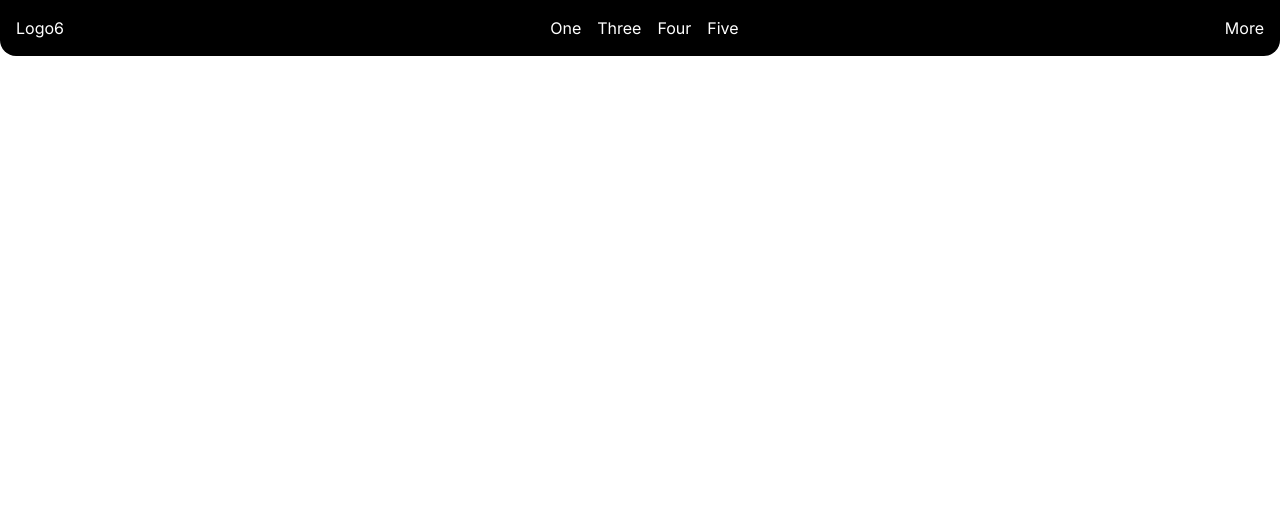
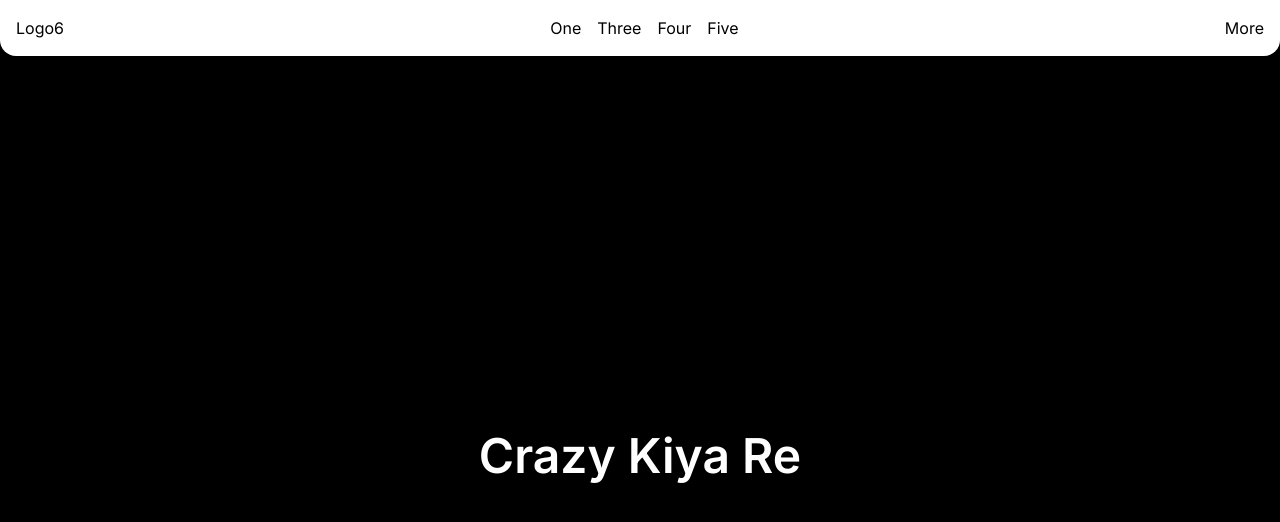
Before and after one commit to SyedMuzammil2212/TalentCogent, a Next.js app in the folder cogentdashboard/: page /trail in a window 1280 px wide. Shown: the top 522 px of the page. Built offline with nearby package versions, Linux system fonts and the light colour scheme.

Commit message:
Added Hero Section

```diff
--- /dev/null
+++ b/cogentdashboard/app/components/mainbody.js
@@ -0,0 +1,31 @@
+"use client"
+import React from 'react';
+import {motion} from "framer-motion"
+
+
+function Mainbody() {
+    return (
+        <div className={ ' h-screen  bg-black   w-full  flex flex-col items-center justify-center  ' } >
+            <motion.div className={" text-white text-[48px] font-semibold  "}
+            initial={{
+                opacity:0,
+                filter:"blur(10px)",
+                y:100
+            }}
+            animate={{
+                opacity:1,
+                filter:"blur(0px)",
+                y:0
+            }}
+            transition={{
+                duration:0.4
+            }}
+            >
+                Crazy Kiya Re
+            </motion.div>
+
+        </div>
+    );
+}
+
+export default Mainbody;
--- a/cogentdashboard/app/components/navbar.js
+++ b/cogentdashboard/app/components/navbar.js
@@ -2,8 +2,8 @@ import React from 'react';
 
 function Navbar({crazy}) {
     return (
-        <div className={'w-full p-4 flex items-center justify-between bg-black text-white rounded-b-2xl' +
-            '   '}>
+        <div className={'w-full p-4 flex items-center justify-between bg-white text-black rounded-b-2xl' +
+            ' shadow-xl sticky top-0 left-0 z-50   '}>
             <div> {crazy} </div>
 
             <div className={' flex items-center justify-center gap-4 '} >
--- a/cogentdashboard/app/trail/page.js
+++ b/cogentdashboard/app/trail/page.js
@@ -1,10 +1,12 @@
 import React from 'react';
 import Navbar from "@/app/components/navbar";
+import Mainbody from "@/app/components/mainbody";
 
 function Page() {
     return (
-        <div className={" w-full relative "} >
+        <div className={" w-full relative bg-black "} >
             <Navbar crazy={"Logo6"} />
+            <Mainbody/>
 
         </div>
     );
```
Also changed, not shown: 1 other file (tests, documents, lock files or other folders).
